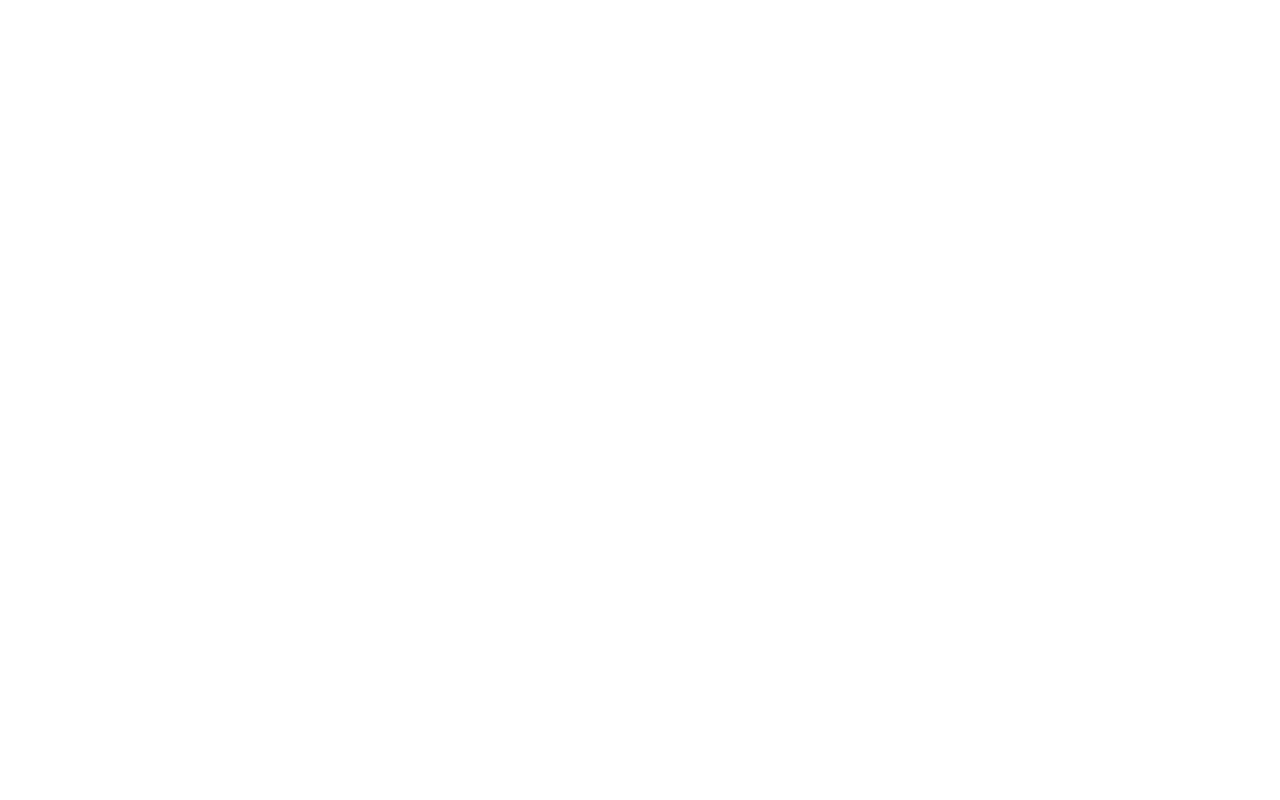
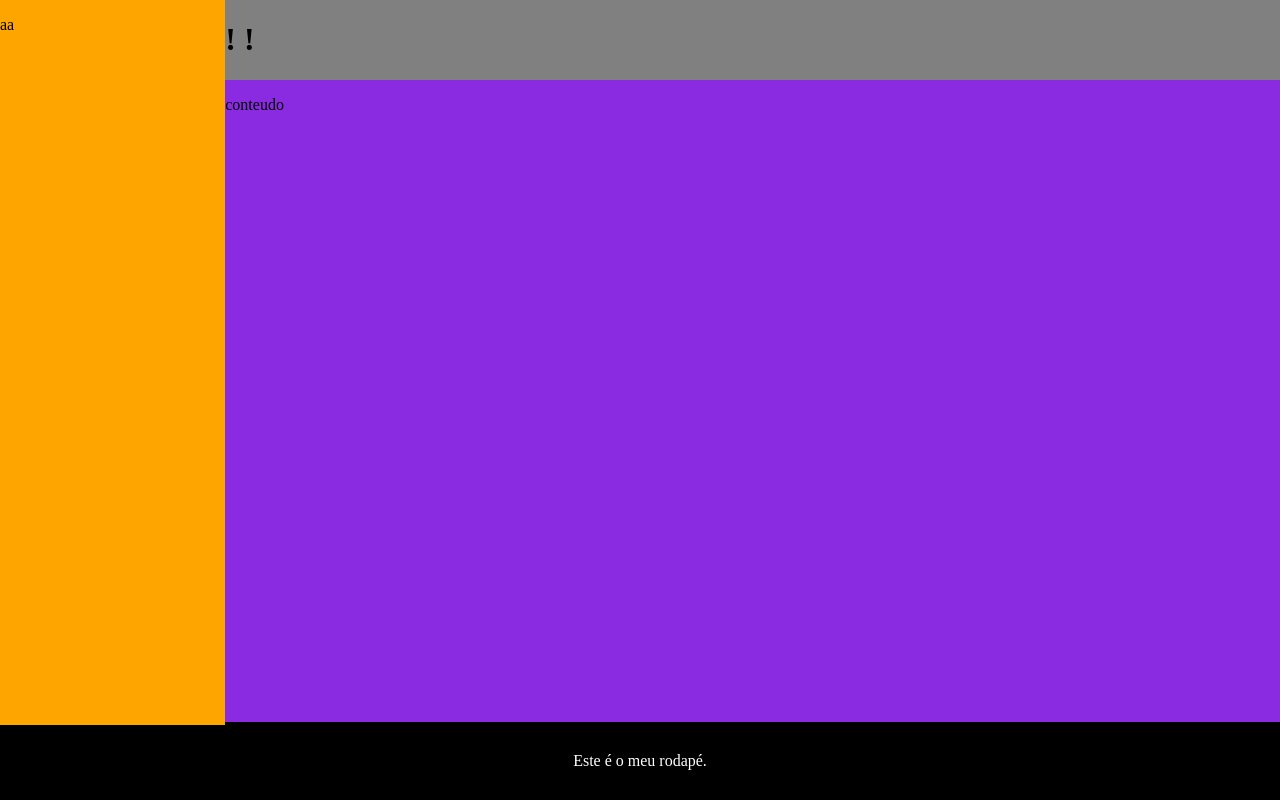
Before and after one commit to KauanGab/SOLT-MUSIC, a plain HTML site: page index.html in a window 1280 px wide. Drawn offline with Linux system fonts and the light colour scheme.

Commit message:
first model

```diff
--- a/index.html
+++ b/index.html
@@ -8,5 +8,24 @@
   <title>Document</title>
 </head>
 <body>
+
+  <header>
+  <div class="trowandawe">
+    <h1> ! ! </h1>
+  </div>
+  </header>
+
+  <div class="conteudo">
+    <p>conteudo</p>
+  </div>
+
+  <div class="barra-lateral">
+    <p>aa</p>
+  </div>
+
+  <div class="rodape">
+    <p>Este é o meu rodapé.</p>
+  </div>
+
 </body>
 </html>
--- a/style.css
+++ b/style.css
@@ -1,3 +1,39 @@
-h1{
-color: blueviolet;
+body {
+  margin: 0;
+  padding: 0;
+  display: flex;
+  flex-direction: column;
+  min-height: 100vh;
 }
+header{
+  margin-left: 17.6%;
+  background-color: gray;
+
+}
+.top{
+  margin: 0;
+}
+.trowandawe{
+ margin: 0;
+}
+.barra-lateral {
+  background-color: orange;
+  width: 17.6%;
+  height: 90.6%;
+  position: fixed;
+}
+
+
+.conteudo {
+  flex:auto;
+  margin-left: 17.6%;
+  background-color: blueviolet;
+}
+
+.rodape {
+  background-color: black;
+  color: white;
+  padding: 1.1%;
+  text-align: center;
+  align-items: flex-end;
+}
```
